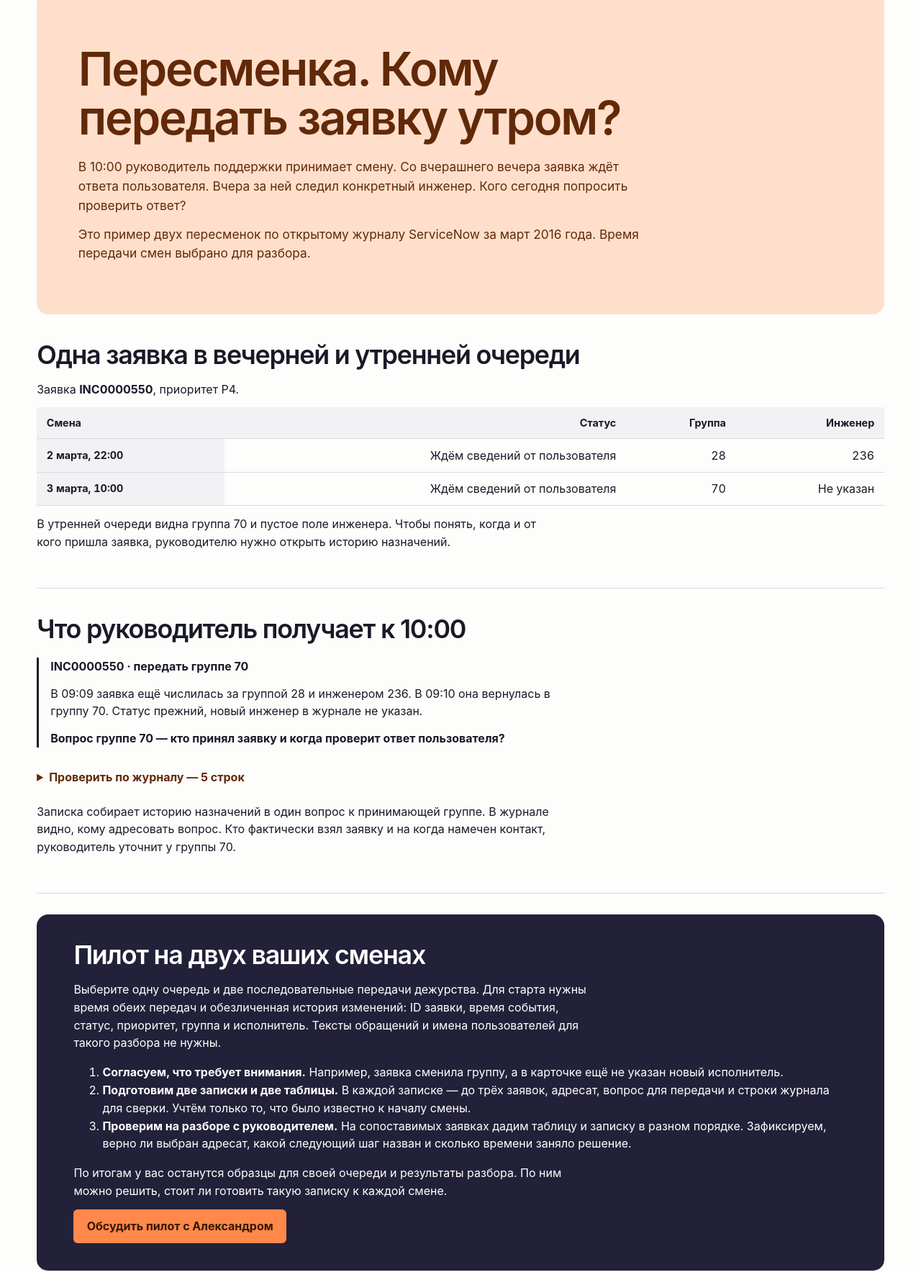
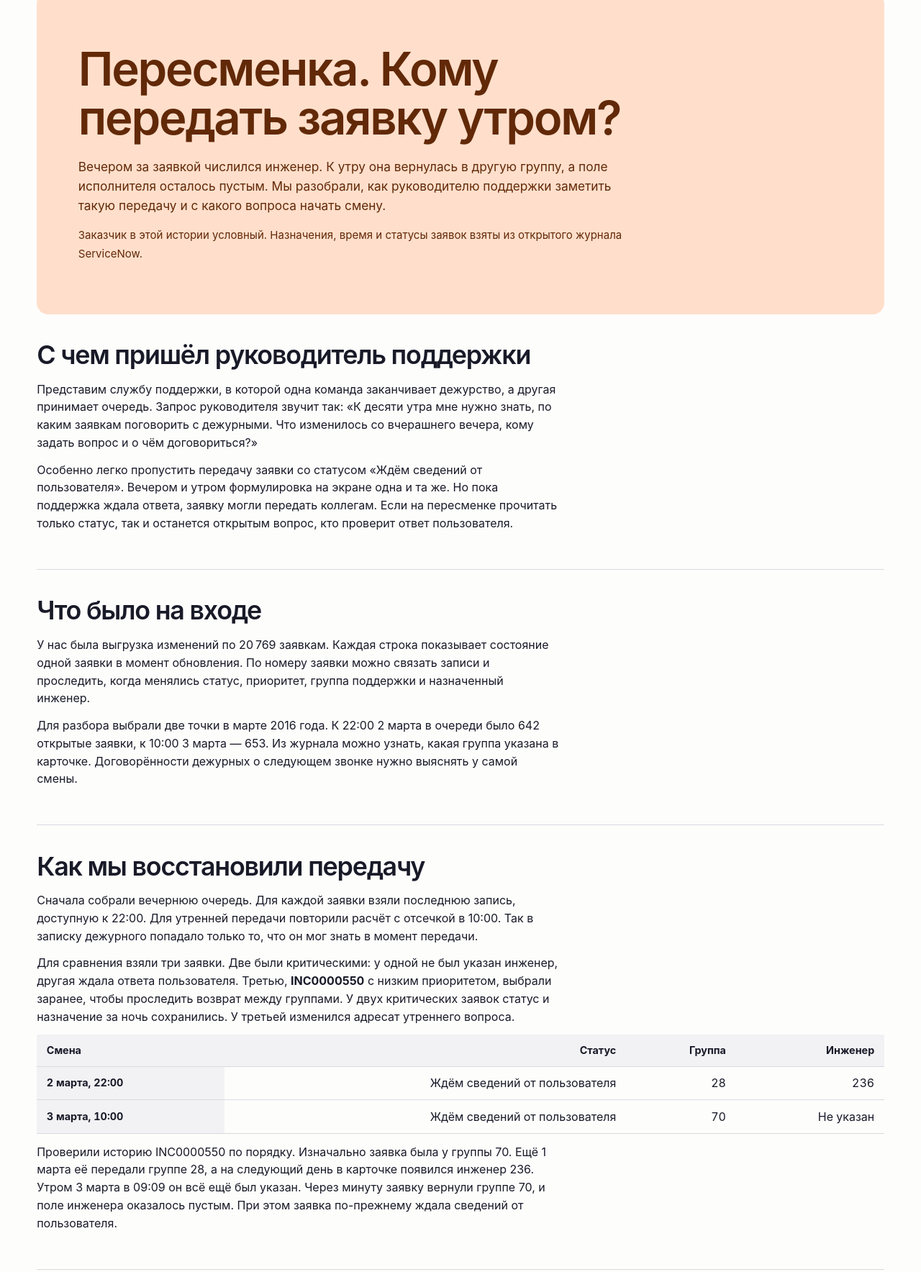
Before and after one commit to yzotop/null-studio, a plain HTML site: page shift-handoff.html in a window 1280 px wide. Shown: the part 84-1852 px from the top of the page at 72% size. Drawn offline with Linux system fonts and the light colour scheme.

Commit message:
Expand the shift handoff case with the brief, evidence and result

```diff
--- a/shift-handoff.html
+++ b/shift-handoff.html
@@ -1,20 +1,34 @@
 <!doctype html><html lang="ru"><head><meta charset="utf-8"><meta name="viewport" content="width=device-width,initial-scale=1"><title>Пересменка. Кому передать заявку утром? · null</title><meta name="description" content="Кто принял заявку после ночной смены? История назначений и вопрос принимающей группе."><link rel="stylesheet" href="style.css?v=4"></head><body class="study study-calls"><nav aria-label="Основное меню"><a class="brand" href="index.html" aria-label="Студия null, главная">null<span>аналитическая студия</span></a><div><a href="index.html#shift-handoff">Работы</a><a href="#journal">Журнал</a><a href="#contact">Контакт</a></div></nav><main><header>
 <h1>Пересменка. Кому передать заявку утром?</h1>
-<p>В 10:00 руководитель поддержки принимает смену. Со вчерашнего вечера заявка ждёт ответа пользователя. Вчера за ней следил конкретный инженер. Кого сегодня попросить проверить ответ?</p>
-<p>Это пример двух пересменок по открытому журналу ServiceNow за март 2016 года. Время передачи смен выбрано для разбора.</p>
+<p>Вечером за заявкой числился инженер. К утру она вернулась в другую группу, а поле исполнителя осталось пустым. Мы разобрали, как руководителю поддержки заметить такую передачу и с какого вопроса начать смену.</p>
+<p><small>Заказчик в этой истории условный. Назначения, время и статусы заявок взяты из открытого журнала ServiceNow.</small></p>
 </header>
 <section>
-<h2>Одна заявка в вечерней и утренней очереди</h2>
-<p>Заявка <strong>INC0000550</strong>, приоритет P4.</p>
+<h2>С чем пришёл руководитель поддержки</h2>
+<p>Представим службу поддержки, в которой одна команда заканчивает дежурство, а другая принимает очередь. Запрос руководителя звучит так: «К десяти утра мне нужно знать, по каким заявкам поговорить с дежурными. Что изменилось со вчерашнего вечера, кому задать вопрос и о чём договориться?»</p>
+<p>Особенно легко пропустить передачу заявки со статусом «Ждём сведений от пользователя». Вечером и утром формулировка на экране одна и та же. Но пока поддержка ждала ответа, заявку могли передать коллегам. Если на пересменке прочитать только статус, так и останется открытым вопрос, кто проверит ответ пользователя.</p>
+</section>
+<section>
+<h2>Что было на входе</h2>
+<p>У нас была выгрузка изменений по 20 769 заявкам. Каждая строка показывает состояние одной заявки в момент обновления. По номеру заявки можно связать записи и проследить, когда менялись статус, приоритет, группа поддержки и назначенный инженер.</p>
+<p>Для разбора выбрали две точки в марте 2016 года. К 22:00 2 марта в очереди было 642 открытые заявки, к 10:00 3 марта — 653. Из журнала можно узнать, какая группа указана в карточке. Договорённости дежурных о следующем звонке нужно выяснять у самой смены.</p>
+</section>
+<section>
+<h2>Как мы восстановили передачу</h2>
+<p>Сначала собрали вечернюю очередь. Для каждой заявки взяли последнюю запись, доступную к 22:00. Для утренней передачи повторили расчёт с отсечкой в 10:00. Так в записку дежурного попадало только то, что он мог знать в момент передачи.</p>
+<p>Для сравнения взяли три заявки. Две были критическими: у одной не был указан инженер, другая ждала ответа пользователя. Третью, <strong>INC0000550</strong> с низким приоритетом, выбрали заранее, чтобы проследить возврат между группами. У двух критических заявок статус и назначение за ночь сохранились. У третьей изменился адресат утреннего вопроса.</p>
 <div class="scroll" tabindex="0" aria-label="Назначение заявки в двух срезах"><table><thead><tr><th scope="col">Смена</th><th scope="col">Статус</th><th scope="col">Группа</th><th scope="col">Инженер</th></tr></thead><tbody>
 <tr><th scope="row">2 марта, 22:00</th><td>Ждём сведений от пользователя</td><td>28</td><td>236</td></tr>
 <tr><th scope="row">3 марта, 10:00</th><td>Ждём сведений от пользователя</td><td>70</td><td>Не указан</td></tr>
 </tbody></table></div>
-<p>В утренней очереди видна группа 70 и пустое поле инженера. Чтобы понять, когда и от кого пришла заявка, руководителю нужно открыть историю назначений.</p>
+<p>Проверили историю INC0000550 по порядку. Изначально заявка была у группы 70. Ещё 1 марта её передали группе 28, а на следующий день в карточке появился инженер 236. Утром 3 марта в 09:09 он всё ещё был указан. Через минуту заявку вернули группе 70, и поле инженера оказалось пустым. При этом заявка по-прежнему ждала сведений от пользователя.</p>
 </section>
 <section id="journal">
-<h2>Что руководитель получает к 10:00</h2>
-<blockquote aria-label="Записка агента"><p><strong>INC0000550 · передать группе 70</strong></p><p>В 09:09 заявка ещё числилась за группой 28 и инженером 236. В 09:10 она вернулась в группу 70. Статус прежний, новый инженер в журнале не указан.</p><p><strong>Вопрос группе 70 — кто принял заявку и когда проверит ответ пользователя?</strong></p></blockquote>
+<h2>Что получилось к утренней планёрке</h2>
+<p>Мы подготовили таблицу и короткую записку для каждой из двух передач. Таблица показывает, что числится за каждой группой. В записке рядом с номером заявки стоят последнее важное изменение и вопрос конкретной смене. Вот строка, с которой мы бы начали утренний разговор.</p>
+<blockquote aria-label="Записка для утренней смены"><p><strong>10:00 · INC0000550 · группе 70</strong></p>
+<p>В 09:10 заявка вернулась к вам из группы 28. До передачи был указан инженер 236. Сейчас поле инженера пусто, заявка ждёт сведений от пользователя.</p>
+<p><strong>Кто принял заявку и когда проверит, ответил ли пользователь?</strong></p></blockquote>
 <details><summary>Проверить по журналу — 5 строк</summary>
 <div class="scroll" tabindex="0" aria-label="Исходные строки журнала"><table><thead><tr><th scope="col">Строка CSV</th><th scope="col">Время</th><th scope="col">Группа</th><th scope="col">Инженер</th></tr></thead><tbody>
 <tr><td>1685</td><td>1 марта, 09:23</td><td>70</td><td>Не указан</td></tr>
@@ -24,7 +38,7 @@
 <tr><td>1693</td><td>3 марта, 09:10</td><td>70</td><td>Не указан</td></tr>
 </tbody></table></div>
 <p><a href="https://www.kaggle.com/datasets/vipulshinde/incident-response-log">Открытый журнал ServiceNow на Kaggle</a></p></details>
-<p>Записка собирает историю назначений в один вопрос к принимающей группе. В журнале видно, кому адресовать вопрос. Кто фактически взял заявку и на когда намечен контакт, руководитель уточнит у группы 70.</p>
+<p>Вечером этот вопрос стоило задать инженеру 236. К утру прежнее назначение уже устарело. По пяти строкам истории мы подтвердили, что обращаться теперь нужно к группе 70. Имя дежурного и время следующей проверки остаётся зафиксировать после разговора с группой.</p>
 </section>
 <section id="contact" class="order">
 <h2>Пилот на двух ваших сменах</h2>
```
